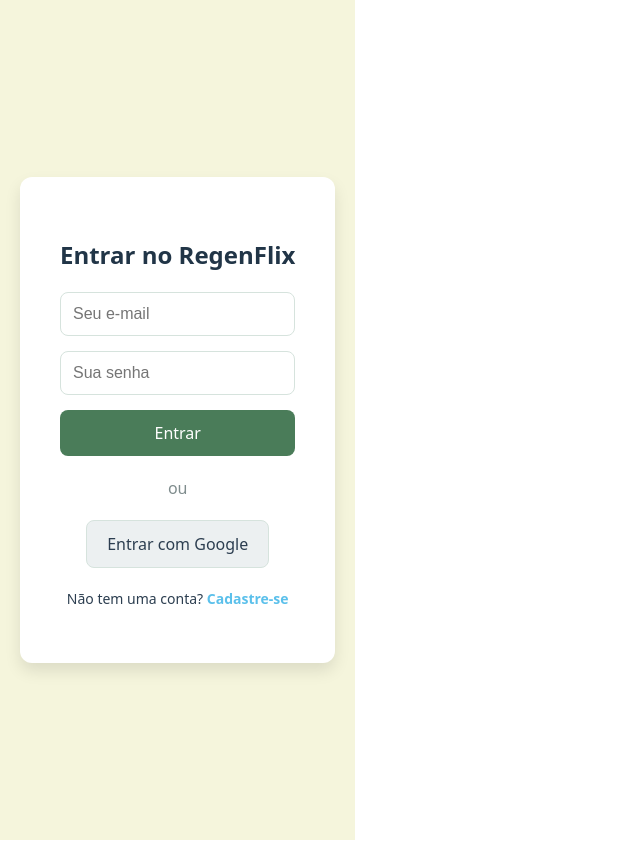
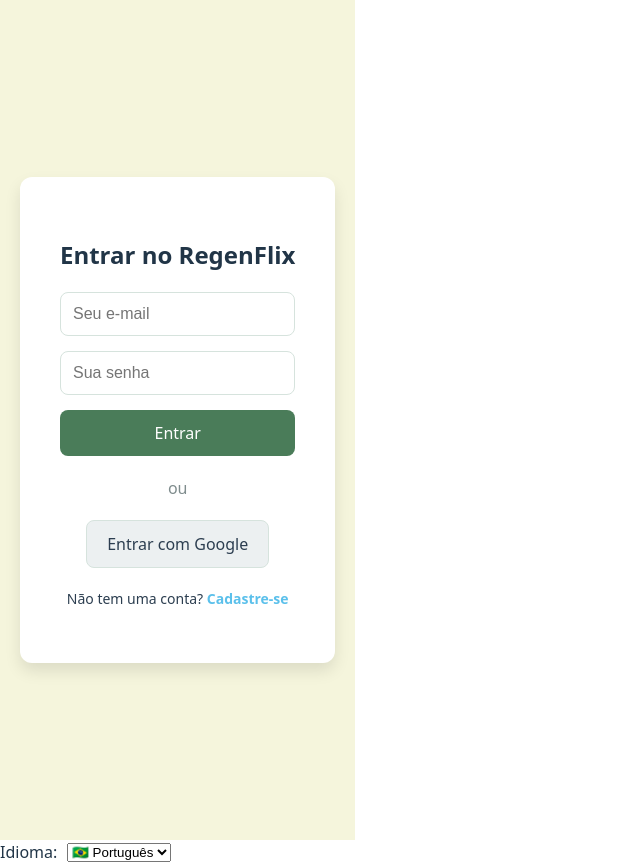
Before and after one commit to j-c-fstk-dev/regenflix, a React (Vite) app: page / in a window 1280 px wide. Shown: the whole page, without its empty margins (0-640 px from the left). Before the commit the page ends 840 px from the top, so only its background shows below. Built offline with nearby package versions, Linux system fonts and the light colour scheme; no server answers.

Commit message:
feat: Implement language selector with i18n and persistence

```diff
--- a/src/App.tsx
+++ b/src/App.tsx
@@ -6,6 +6,7 @@
 import AuthForm from '/home/user/regenflix/src/components/AuthForm';
 import HomePage from '/home/user/regenflix/src/components/HomePage';
 import SubscriptionPlansPage from '/home/user/regenflix/src/components/SubscriptionPlansPage';
+import LanguageSelector from '/home/user/regenflix/src/components/LanguageSelector';
 
 function App() {
   const [user, setUser] = useState<User | null>(null);
@@ -25,6 +26,7 @@
   }
 
   return (
+    <>
     <Router>
       <Routes>
         <Route path="/login" element={<AuthForm />} />
@@ -43,7 +45,10 @@
         />
         {/* Adicionar mais rotas protegidas aqui (Minha Biblioteca, Cursos, etc.) */}
       </Routes>
+
     </Router>
+    <LanguageSelector />
+    </>
   );
 }
 export default App;
--- /dev/null
+++ b/src/components/LanguageSelector.tsx
@@ -0,0 +1,41 @@
+import { useTranslation } from 'react-i18next';
+import { auth, db } from '../firebaseConfig'; // Importar auth e db
+import { doc, updateDoc } from 'firebase/firestore';
+
+function LanguageSelector() {
+  const { i18n } = useTranslation();
+
+  const changeLanguage = async (lng: string) => {
+    i18n.changeLanguage(lng);
+    // Salva a preferência no SessionStorage para a sessão atual
+    sessionStorage.setItem('userPreferredLanguage', lng);
+
+    // Salva a preferência no Firestore para usuários logados
+    const user = auth.currentUser;
+    if (user) {
+      try {
+        await updateDoc(doc(db, 'users', user.uid), {
+          preferredLanguage: lng,
+        });
+        console.log("Idioma salvo no Firestore.");
+      } catch (error) {
+        console.error("Erro ao salvar idioma no Firestore:", error);
+      }
+    }
+  };
+
+  return (
+    <div style={{ display: 'flex', gap: '10px', alignItems: 'center' }}>
+      {/* Ícone de bandeira ou texto indicando o idioma atual */}
+      {/* Você pode usar um ícone de bandeira ou texto com base em i18n.language */}
+      <span>Idioma:</span>
+      <select value={i18n.language} onChange={(e) => changeLanguage(e.target.value)}>
+        <option value="pt_BR">🇧🇷 Português</option>
+        <option value="en_US">🇺🇸 English</option>
+        <option value="es">🇪🇸 Español</option>
+      </select>
+    </div>
+  );
+}
+
+export default LanguageSelector;
```
